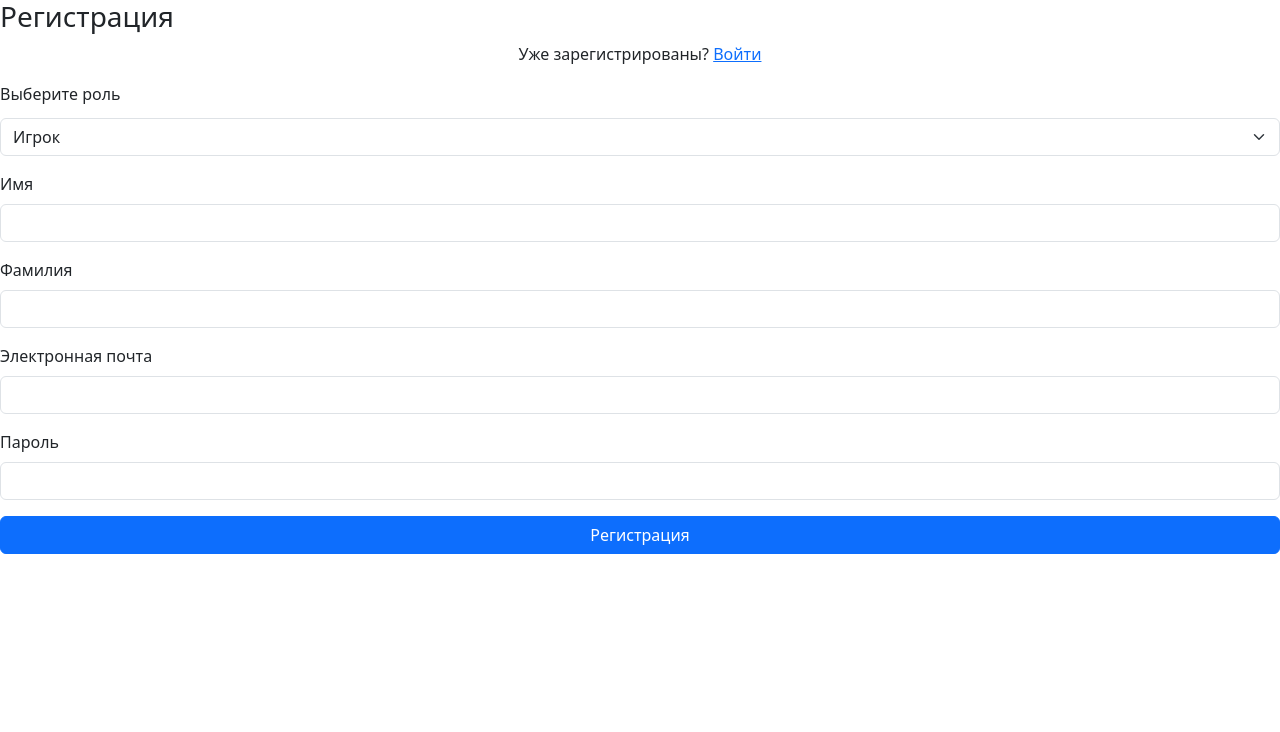
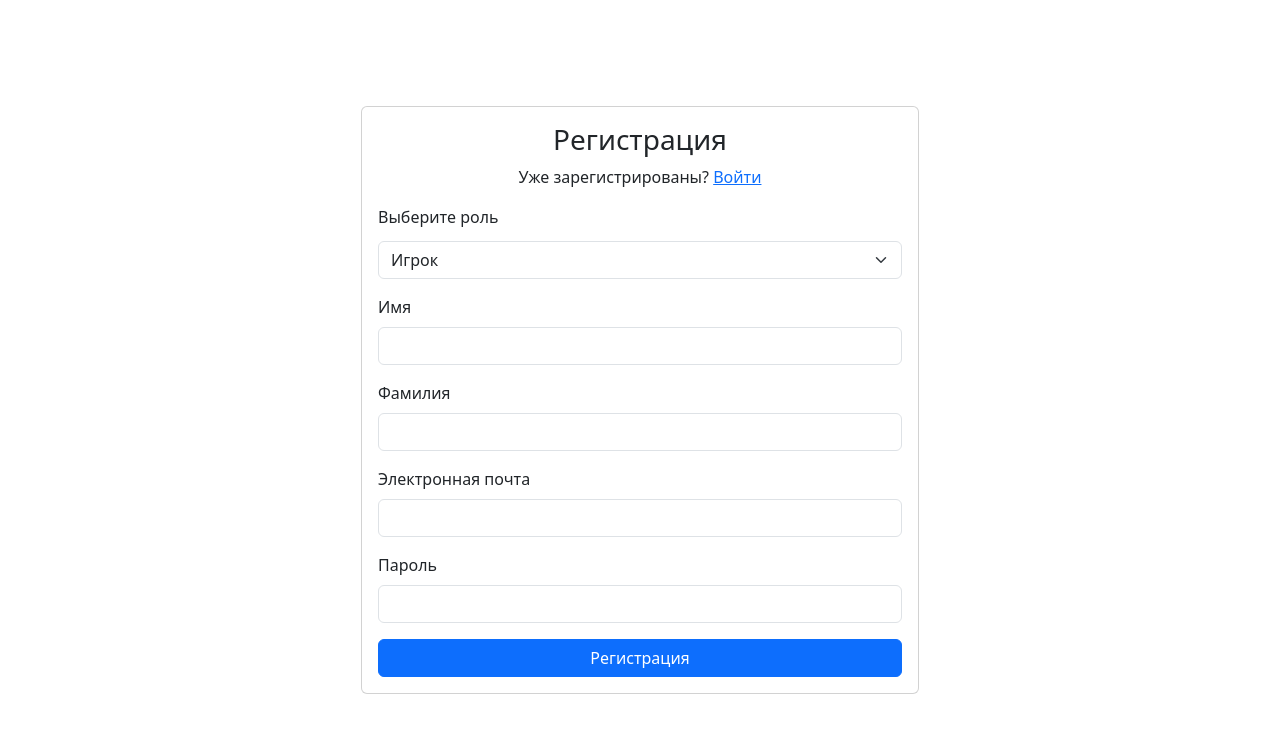
Before and after one commit to awtershokk/KKRITon_2024, a React (Create React App) app in the folder frontend/: page /register in a window 1280 px wide. Shown: the top 732 px of the page. Built offline with nearby package versions, Linux system fonts and the light colour scheme.

Commit message:
Изменение внешнего вида входа и регистрации

```diff
--- a/frontend/src/pages/common/Login.js
+++ b/frontend/src/pages/common/Login.js
@@ -5,31 +5,35 @@ import "bootstrap/dist/css/bootstrap.min.css";
 
 export default function Login() {
     return (
-        <div className="Login-form-container">
-            <Form className="Login-form">
-                <div className="Login-form-content">
-                    <h3 className="Login-form-title">Авторизация</h3>
-                    <div className="text-center">
+        <div className="container d-flex justify-content-center align-items-center vh-100">
+            <div className="col-md-6">
+                <div className="card">
+                    <div className="card-body">
+                        <h3 className="card-title text-center">Авторизация</h3>
+                        <div className="text-center mb-3">
                             Не зарегистрированы?{" "}
                             <Link to="/register" className="link-primary">
                                 Зарегистрироваться
                             </Link>
                         </div>
-                    <Form.Group className="mt-3">
+                        <Form>
+                            <Form.Group className="mb-3">
                                 <Form.Label>Электронная почта</Form.Label>
                                 <Form.Control type="email" />
                             </Form.Group>
-                    <Form.Group className="mt-3">
+                            <Form.Group className="mb-3">
                                 <Form.Label>Пароль</Form.Label>
                                 <Form.Control type="password" />
                             </Form.Group>
-                    <div className="d-grid gap-2 mt-3">
+                            <div className="d-grid gap-2">
                                 <Button type="submit" variant="primary">
                                     Войти
                                 </Button>
                             </div>
+                        </Form>
                     </div>
-            </Form>
+                </div>
+            </div>
         </div>
     );
 }
--- a/frontend/src/pages/common/Register.js
+++ b/frontend/src/pages/common/Register.js
@@ -5,46 +5,50 @@ import "bootstrap/dist/css/bootstrap.min.css";
 
 export default function Registration() {
     return (
-        <div className="Register-form-container">
-            <Form className="Register-form">
-                <div className="Register-form-content">
-                    <h3 className="Register-form-title">Регистрация</h3>
-                    <div className="text-center">
+        <div className="container d-flex justify-content-center align-items-center vh-100">
+            <div className="col-md-6">
+                <div className="card">
+                    <div className="card-body">
+                        <h3 className="card-title text-center">Регистрация</h3>
+                        <div className="text-center mb-3">
                             Уже зарегистрированы?{" "}
                             <Link to="/" className="link-primary">
                                 Войти
                             </Link>
                         </div>
-                    <Form.Group className="mt-3">
+                        <Form>
+                            <Form.Group className="mb-3">
                                 <Form.Label>Выберите роль</Form.Label>
                                 <Form.Select className="form-control mt-1">
                                     <option value="player">Игрок</option>
                                     <option value="organizer">Организатор</option>
                                 </Form.Select>
                             </Form.Group>
-                    <Form.Group className="mt-3">
+                            <Form.Group className="mb-3">
                                 <Form.Label>Имя</Form.Label>
                                 <Form.Control type="text" />
                             </Form.Group>
-                    <Form.Group className="mt-3">
+                            <Form.Group className="mb-3">
                                 <Form.Label>Фамилия</Form.Label>
                                 <Form.Control type="text" />
                             </Form.Group>
-                    <Form.Group className="mt-3">
+                            <Form.Group className="mb-3">
                                 <Form.Label>Электронная почта</Form.Label>
                                 <Form.Control type="email" />
                             </Form.Group>
-                    <Form.Group className="mt-3">
+                            <Form.Group className="mb-3">
                                 <Form.Label>Пароль</Form.Label>
                                 <Form.Control type="password" />
                             </Form.Group>
-                    <div className="d-grid gap-2 mt-3">
+                            <div className="d-grid gap-2">
                                 <Button type="submit" variant="primary">
                                     Регистрация
                                 </Button>
                             </div>
+                        </Form>
                     </div>
-            </Form>
+                </div>
+            </div>
         </div>
     );
 }
```
Also changed, not shown: frontend/src/styles/login_registrer.css (added). Lines whose indentation alone changed are shown as unchanged.
